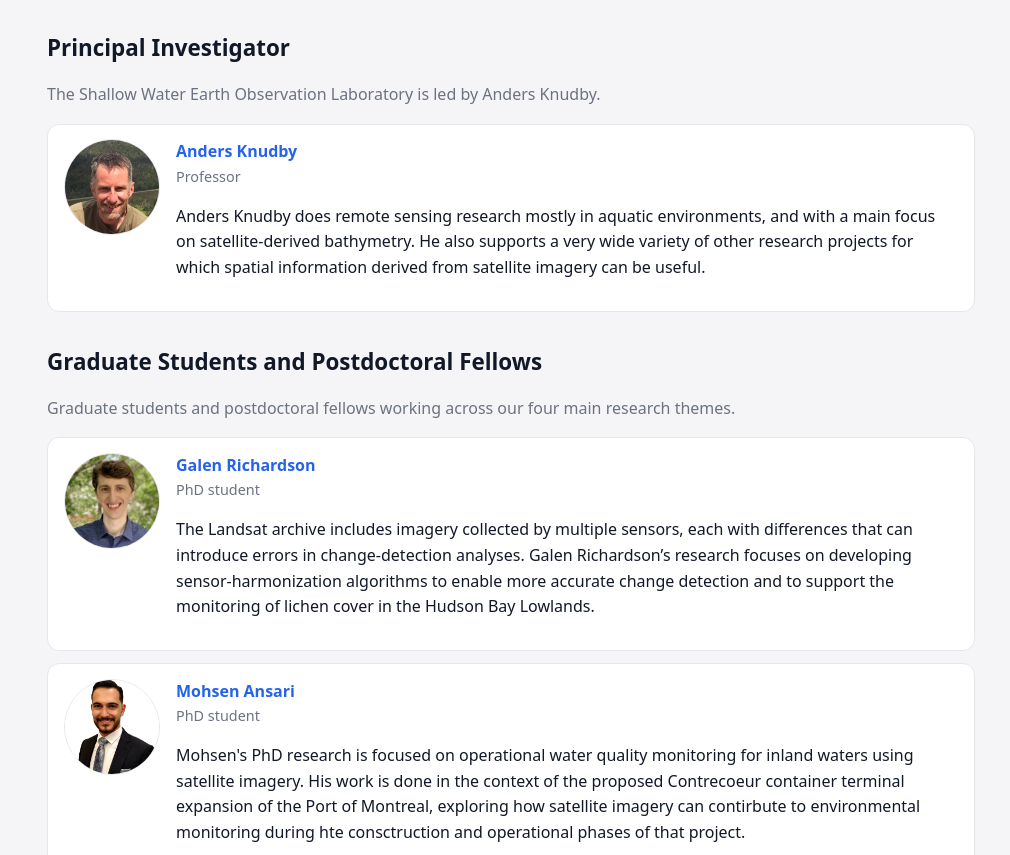
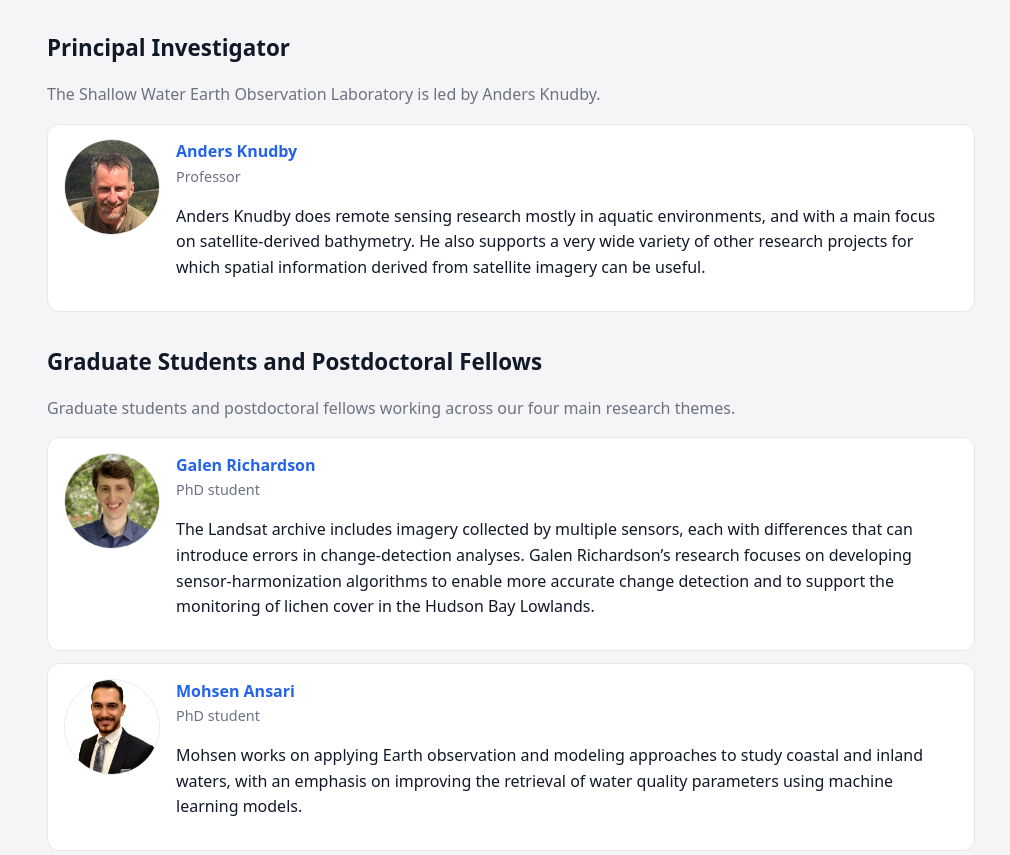
Before and after one commit to SWEOL/shallowwaterlab, a plain HTML site: page people.html in a window 1280 px wide. Shown: the part 97-952 px from the top of the page, without its empty margins (129-1139 px from the left). Drawn offline with Linux system fonts and the light colour scheme.

Commit message:
Add files via upload

```diff
--- a/people.html
+++ b/people.html
@@ -102,7 +102,7 @@
               <div class="item-title"><strong><a href="https://scholar.google.com/citations?user=MP7hjvIAAAAJ&hl=en" target="_blank" rel="noreferrer">Mohsen 		Ansari</a></strong></div>
               <div class="item-subtitle">PhD student</div>
               <p>
-                Mohsen's PhD research is focused on operational water quality monitoring for inland waters using satellite imagery. His work is done in the context of the proposed Contrecoeur container terminal expansion of the Port of Montreal, exploring how satellite imagery can contirbute to environmental monitoring during hte consctruction and operational phases of that project.
+                Mohsen works on applying Earth observation and modeling approaches to study coastal and inland waters, with an emphasis on improving the retrieval of water quality parameters using machine learning models.
               </p>
             </div>
           </div>
```
